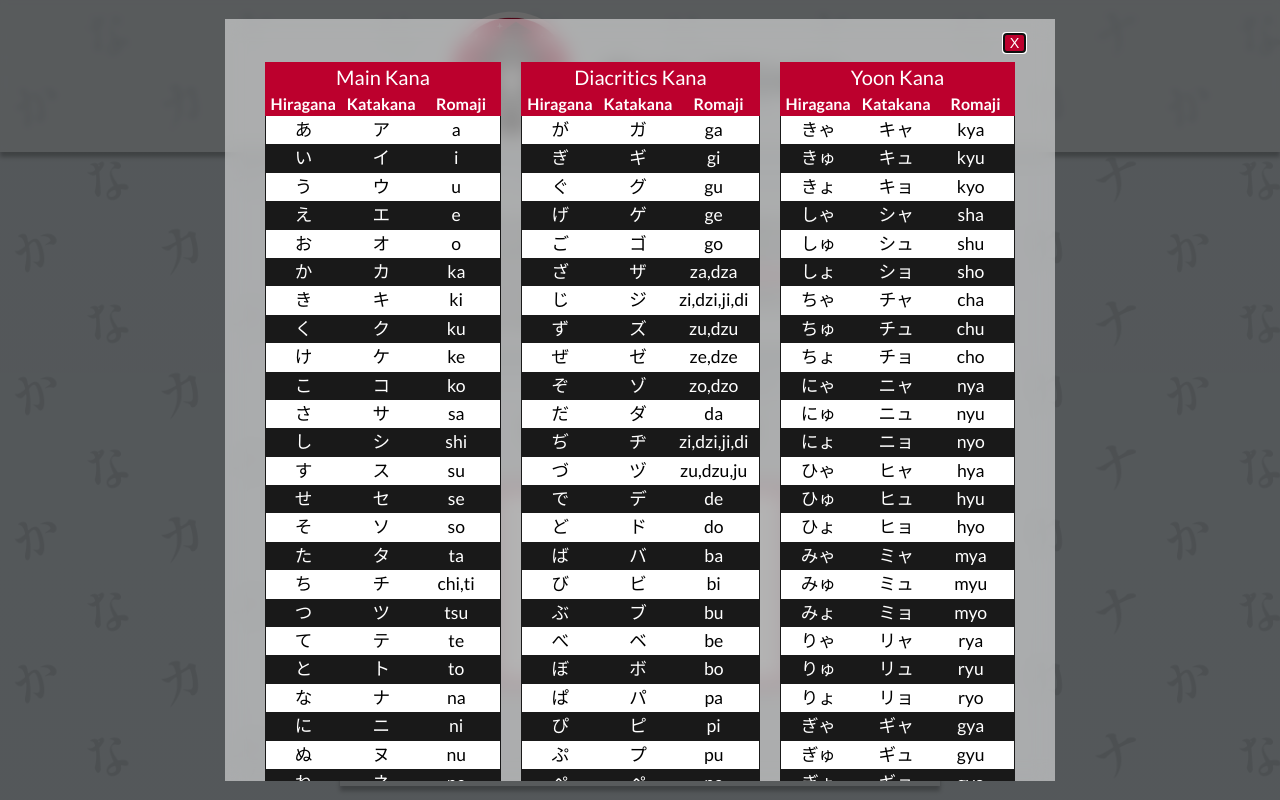
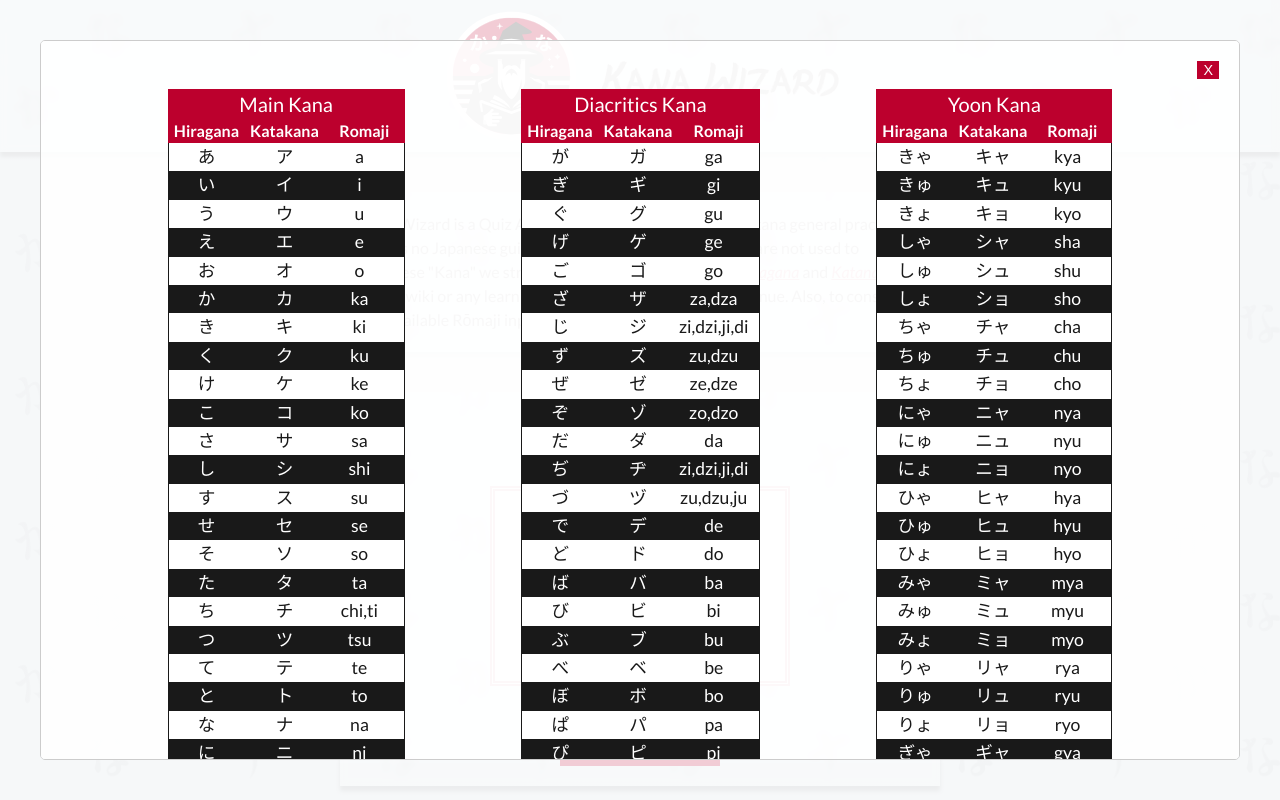
Before and after one commit to ch01c3/kana-wizard, a React (Vite) app: page / in a window 1280 px wide. Both pictures are taken after a click on the element "click here". Shown: the top 800 px of the page. Built offline with nearby package versions, Linux system fonts and the light colour scheme; a web font is replaced by a local one.

Commit message:
Added react-modal library to the project

```diff
--- a/package.json
+++ b/package.json
@@ -14,6 +14,7 @@
     "framer-motion": "^11.2.10",
     "react": "^18.2.0",
     "react-dom": "^18.2.0",
+    "react-modal": "^3.16.1",
     "react-redux": "^9.1.2"
   },
   "devDependencies": {
--- a/src/components/Homepage.css
+++ b/src/components/Homepage.css
@@ -30,17 +30,21 @@ a:visited {
 
 /* Dialog Modal styles */
 
-.romaji-modal {
-  margin: auto;
-  border: none;
-  padding: 0px 30px 30px 30px;
-  background-color: rgba(255,255,255,0.5);
-  backdrop-filter: blur(10px)
+.ReactModal__Body--open {
+  overflow: hidden;
 }
 
-.romaji-modal button {
+.ReactModal__Overlay {
+  opacity: 0;
+  transition: opacity 500ms ease-in-out;
+}
+
+.ReactModal__Overlay--after-open{
+  opacity: 1;
+}
+
+.close-modal {
   align-self: flex-end;
-  margin-top: 15px ;
   background-color: #BC002D;
   color: white;
   font-size: 0.9rem;
@@ -53,8 +57,6 @@ a:visited {
   position:relative;
   top:1px;
 }
-
-
 
 #close-dialog {
   display: flex;
@@ -120,6 +122,10 @@ a:visited {
   padding-right: 10px;
 }
 
+.font-form-container {
+  z-index: 1;
+}
+
 .font-form-container, .content-form-container, .content-form {
   width: 600px;
   min-width: 100px;
@@ -129,10 +135,6 @@ a:visited {
   place-items: center;
   margin-top: 40px;
   padding: 20px;
-}
-
-.font-form-container {
-  z-index: 1;
 }
 
 .font-form-display {
--- a/src/components/Homepage.jsx
+++ b/src/components/Homepage.jsx
@@ -12,6 +12,7 @@ const [url1,url2] = ['https://en.wikipedia.org/wiki/Hiragana', 'https://en.wikip
 export default function Homepage({onSubmitForm}) {
     const [isDropdown, setIsDropdown] = useState(false)
     const [isDropdownFocus, setIsDropdownFocus] = useState(true)
+    const [isModalOpen, setIsModalOpen] = useState(false)
 
     const dispatch = useDispatch()
     const fonts = useSelector((state) => state.fonts.fonts)
@@ -19,8 +20,9 @@ export default function Homepage({onSubmitForm}) {
     const checkboxOptions = useSelector((state) => state.checkboxes.checkboxesOptions)
     const checkBoxes= useSelector((state) => state.checkboxes.checkBoxes)
 
-    const romajiDialog = useRef()
     const dropdownDiv = useRef()
+    const body = document.body
+    let oldBodyWidth = document.body.offsetWidth
 
 // Mouse's events listeners for when the dropdown list items are hovered/focused to prevent the onBlur function to execute
     useEffect(() => {
@@ -29,13 +31,14 @@ export default function Homepage({onSubmitForm}) {
         dropdownList.addEventListener("mouseover", (e) => {setIsDropdownFocus(false)})
     }, [])
 
-    function handleRomajiModal() {
-        romajiDialog.current.showModal()
-    }
-
-    function handleCloseModal() {
-        romajiDialog.current.close()
-    }
+// Setting the body width to prevent 'document reflow' when opening/closing modals
+    useEffect(() => {
+        if(isModalOpen) {
+            body.style.width = `${oldBodyWidth}px`
+        } else {
+            body.style.width = 'auto'
+        }
+    },[isModalOpen])
 
     function handleDropDown() {
        setIsDropdown(!isDropdown)
@@ -93,7 +96,8 @@ export default function Homepage({onSubmitForm}) {
 
     return (
     <>
-        <RomajiModal ref={romajiDialog} onCloseModal={handleCloseModal}/>
+        {/* <RomajiModal ref={romajiDialog} onCloseModal={handleCloseModal}/> */}
+        <RomajiModal isOpen={isModalOpen} setIsOpen={setIsModalOpen} bodyWidth={oldBodyWidth}/>
         <div className="text-container box-effects">
             <p>
                 Kana Wizard is a Quiz App developed for hiragana and katana general practices,
@@ -102,7 +106,7 @@ export default function Homepage({onSubmitForm}) {
                 <a href={url1} target='_blank'>Hiragana</a> and&nbsp;
                 <a href={url2} target='_blank'>Katana</a> public wiki
                 or any learning app of your choice before continue. Also, to consult our available Rōmaji input&nbsp;
-                <span className='text-link' onClick={handleRomajiModal}>click here</span>.
+                <span className='text-link' onClick={() => setIsModalOpen(true)}>click here</span>.
             </p>
         </div>
         <div className="font-form-container box-effects">
--- a/src/components/RomajiModal.jsx
+++ b/src/components/RomajiModal.jsx
@@ -1,10 +1,45 @@
-import { forwardRef } from "react"
+import ReactModal from 'react-modal'
 import { MAIN_H, MAIN_K, DIAC_H, DIAC_K, YOON_H, YOON_K } from '../data.js'
 
-const RomajiModal = forwardRef(function RomajiModal({onCloseModal}, ref) {
+const customStyles = {
+    overlay: {
+      position: 'fixed',
+      top: 0,
+      left: 0,
+      right: 0,
+      bottom: 0,
+      backgroundColor: 'rgba(255, 255, 255, 0.8)',
+      zIndex: 2
+    },
+    content: {
+      display: 'flex',
+      zIndex: 2,
+      flexDirection: 'column',
+      position: 'absolute',
+      top: '40px',
+      left: '40px',
+      right: '40px',
+      bottom: '40px',
+      border: '1px solid #ccc',
+      backgroundColor: 'rgba(255, 255, 255, 0.85)',
+      overflow: 'auto',
+      WebkitOverflowScrolling: 'touch',
+      borderRadius: '5px',
+      outline: 'none',
+      padding: '20px'
+    }
+  }
+
+ReactModal.setAppElement('#root')
+export default function RomajiModal({isOpen, setIsOpen}) {
+
     return (
-    <dialog ref={ref} className="romaji-modal">
-        <button onClick={onCloseModal}>X</button>
+    <ReactModal
+        isOpen={isOpen}
+        onRequestClose={() => setIsOpen(false)}
+        style={customStyles}
+    >
+        <button className='close-modal' onClick={() => setIsOpen(false)}>X</button>
         <div id="romaji-table">
             <table>
                 <caption>Main Kana</caption>
@@ -76,7 +111,5 @@ const RomajiModal = forwardRef(function RomajiModal({onCloseModal}, ref) {
                 </tbody>
             </table>
         </div>
-    </dialog>)
-})
-
-export default RomajiModal
+    </ReactModal>
+)}
--- a/src/index.css
+++ b/src/index.css
@@ -57,6 +57,10 @@ body {
 #root {
   display: grid;
   grid-template-rows: auto 1fr auto;
+}
+
+main {
+  overflow: hidden;
 }
 
 h1 {
```
Also changed, not shown: 1 other file (tests, documents, lock files or other folders).
